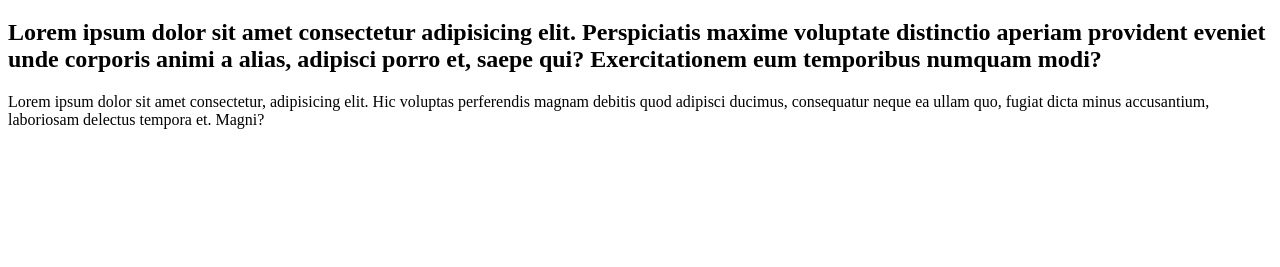
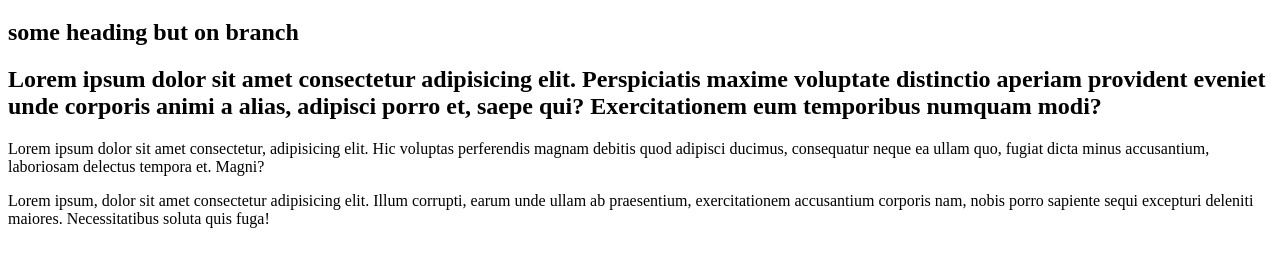
Before and after one commit to EarendilM83/IliauniFrontEnd, a plain HTML site: page index.html in a window 1280 px wide. Shown: the part 61-328 px from the top of the page. Drawn offline with Linux system fonts and the light colour scheme.

Commit message:
modify file

```diff
--- a/index.html
+++ b/index.html
@@ -7,7 +7,9 @@
 </head>
 <body>
     <h1>nukri</h1>
+    <h2>some heading but on branch</h2>
     <h2>Lorem ipsum dolor sit amet consectetur adipisicing elit. Perspiciatis maxime voluptate distinctio aperiam provident eveniet unde corporis animi a alias, adipisci porro et, saepe qui? Exercitationem eum temporibus numquam modi?</h2>
     <p>Lorem ipsum dolor sit amet consectetur, adipisicing elit. Hic voluptas perferendis magnam debitis quod adipisci ducimus, consequatur neque ea ullam quo, fugiat dicta minus accusantium, laboriosam delectus tempora et. Magni?</p>
+    <p>Lorem ipsum, dolor sit amet consectetur adipisicing elit. Illum corrupti, earum unde ullam ab praesentium, exercitationem accusantium corporis nam, nobis porro sapiente sequi excepturi deleniti maiores. Necessitatibus soluta quis fuga!</p>
 </body>
 </html>
```
